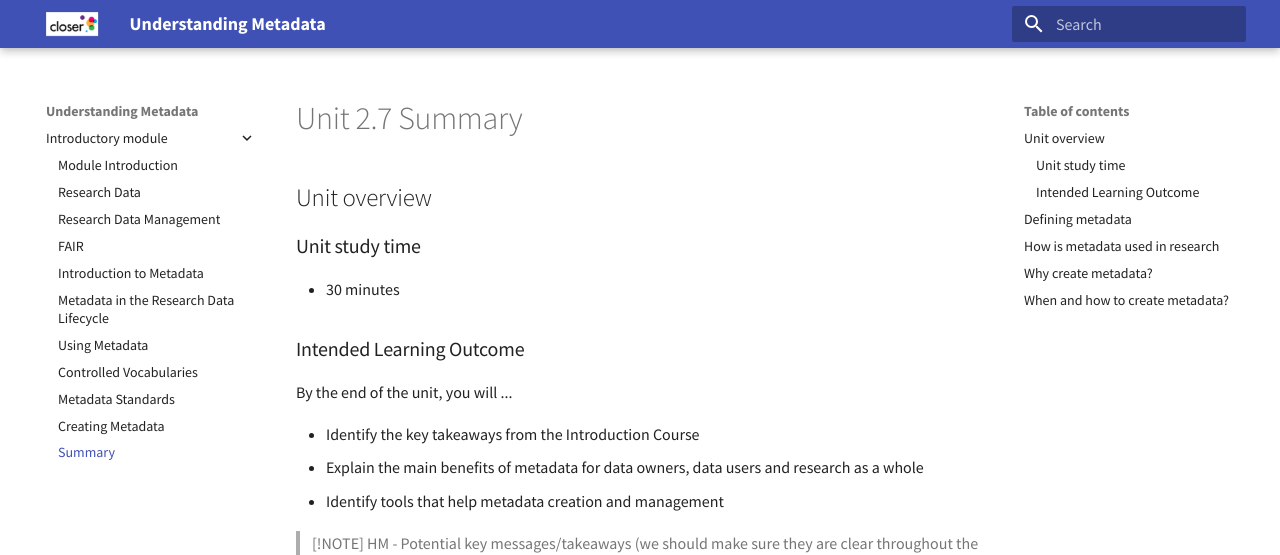
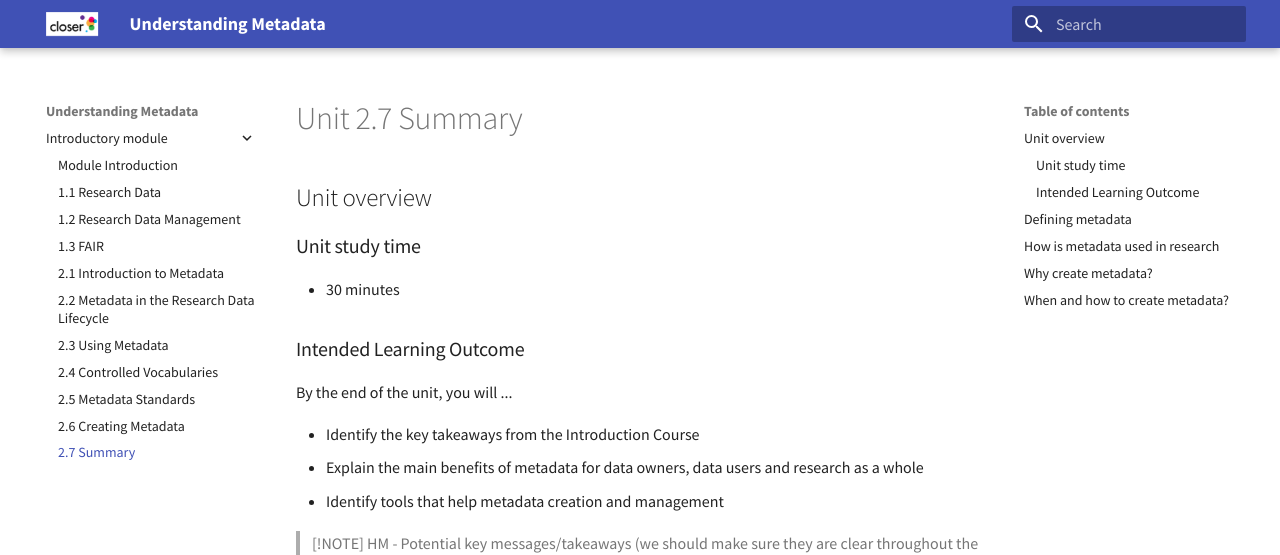
Before and after one commit to spuddybike/understanding-metadata, an MkDocs documentation site: the page built from docs/introduction/2.7 Introduction summary.md, in a window 1280 px wide. Shown: the top 555 px of the page. Built offline with MkDocs 1.6.1 and Material for MkDocs 9.7.7, drawn with Linux system fonts in a browser that asks for light colours.

Commit message:
Update mkdocs.yml

```diff
--- a/mkdocs.yml
+++ b/mkdocs.yml
@@ -8,16 +8,16 @@
 nav:
   - Introductory module:
     - Module Introduction: "introduction/1.0 Module Introduction.md"
-    - Research Data: "introduction/1.1 Research data.md"
-    - Research Data Management: "introduction/1.2 Research data management.md"
-    - FAIR: "introduction/1.3 FAIR.md"
-    - Introduction to Metadata: "introduction/2.1 Introduction to metadata.md"
-    - Metadata in the Research Data Lifecycle: "introduction/2.2 Metadata in the research lifecycle.md"
-    - Using Metadata: "introduction/2.3 Using metadata - discover data.md"
-    - Controlled Vocabularies: "introduction/2.4 Controlled vocabularies.md"
-    - Metadata Standards: "introduction/2.5 Metadata standards.md"
-    - Creating Metadata: "introduction/2.6 Creating metadata, study level.md"
-    - Summary: "introduction/2.7 Introduction summary.md"
+    - 1.1 Research Data: "introduction/1.1 Research data.md"
+    - 1.2 Research Data Management: "introduction/1.2 Research data management.md"
+    - 1.3 FAIR: "introduction/1.3 FAIR.md"
+    - 2.1 Introduction to Metadata: "introduction/2.1 Introduction to metadata.md"
+    - 2.2 Metadata in the Research Data Lifecycle: "introduction/2.2 Metadata in the research lifecycle.md"
+    - 2.3 Using Metadata: "introduction/2.3 Using metadata - discover data.md"
+    - 2.4 Controlled Vocabularies: "introduction/2.4 Controlled vocabularies.md"
+    - 2.5 Metadata Standards: "introduction/2.5 Metadata standards.md"
+    - 2.6 Creating Metadata: "introduction/2.6 Creating metadata, study level.md"
+    - 2.7 Summary: "introduction/2.7 Introduction summary.md"
 markdown_extensions:
   - pymdownx.superfences:
       custom_fences:
```
